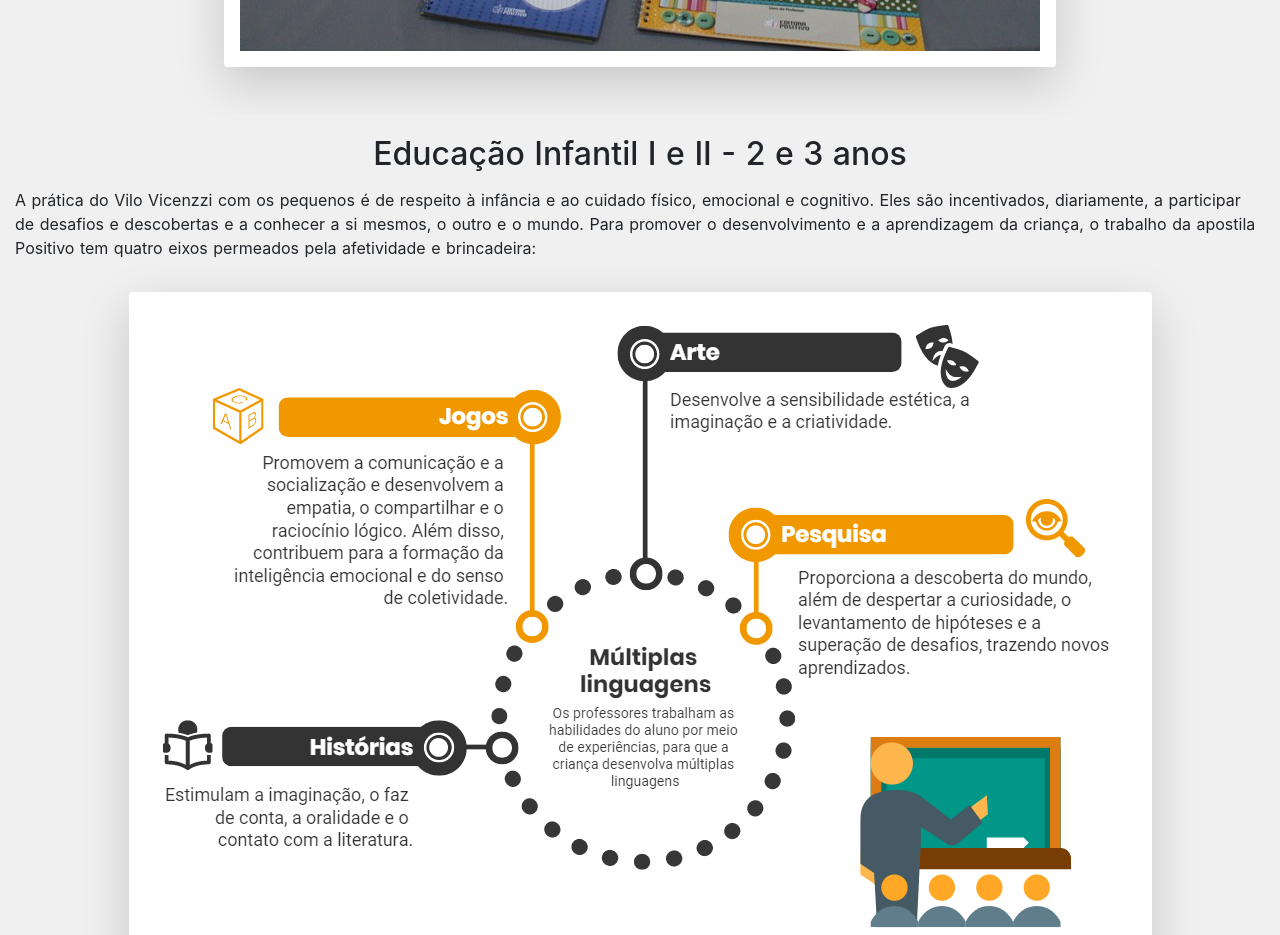
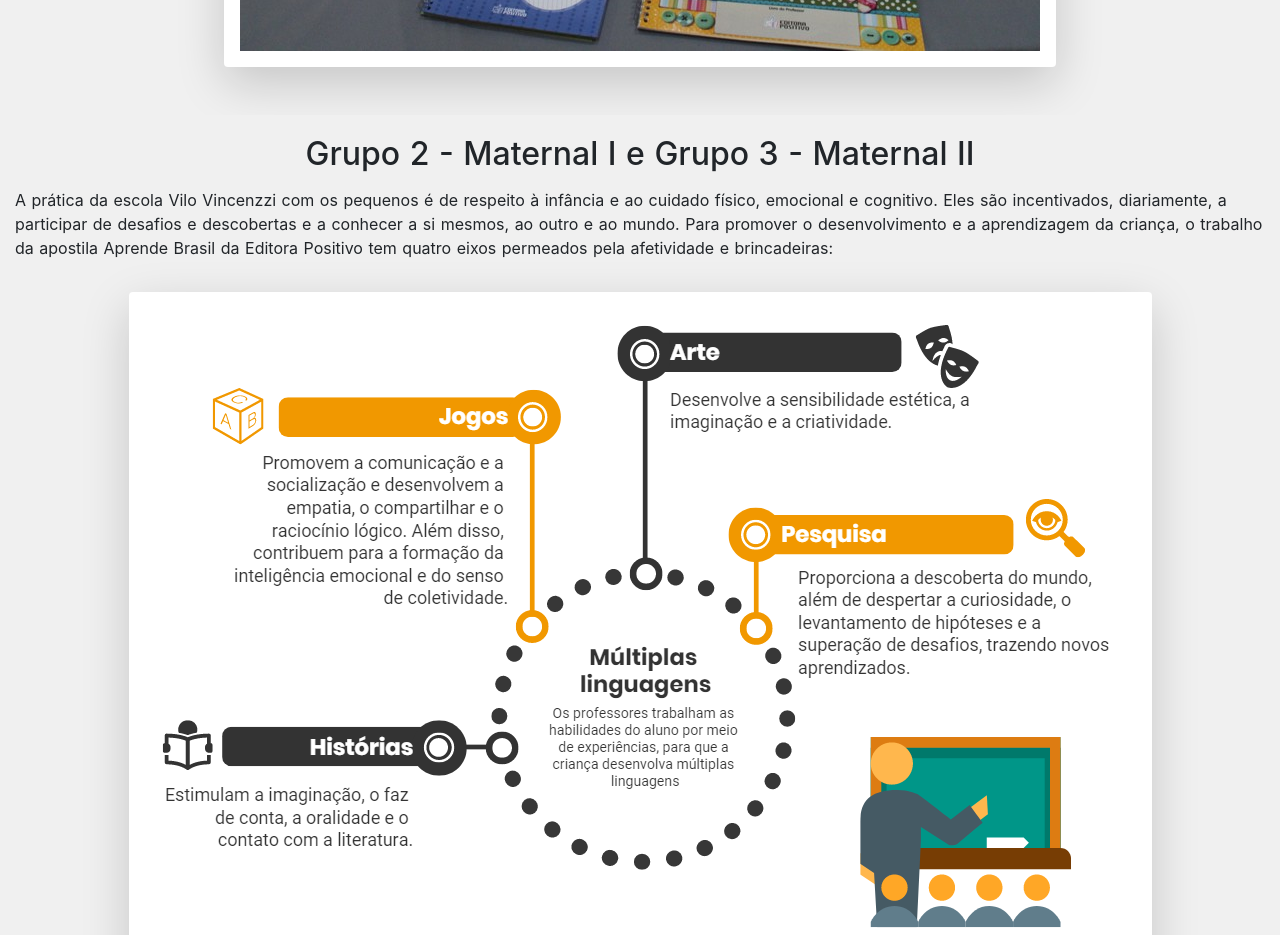
Before and after one commit to BrSouza98/webpage-vilo-vincenzzi, a Nuxt app: page /metodologia in a window 1280 px wide. Shown: the part 1300-2235 px from the top of the page. Built offline with nearby package versions, Linux system fonts and the light colour scheme.

Commit message:
Correção texto

```diff
--- a/pages/metodologia.vue
+++ b/pages/metodologia.vue
@@ -70,15 +70,14 @@
       <b-container fluid class="configuraçãoPadrao">
         <b-row>
           <b-col class="cor">
-            <h2>Educação Infantil I e II - 2 e 3 anos</h2>
+            <h2>Grupo 2 - Maternal I e Grupo 3 - Maternal II</h2>
             <p>
-              A prática do Vilo Vicenzzi com os pequenos é de respeito à
-              infância e ao cuidado físico, emocional e cognitivo. Eles são
-              incentivados, diariamente, a participar de desafios e descobertas
-              e a conhecer a si mesmos, o outro e o mundo. Para promover o
-              desenvolvimento e a aprendizagem da criança, o trabalho da
-              apostila Positivo tem quatro eixos permeados pela afetividade e
-              brincadeira:
+              A prática da escola Vilo Vincenzzi com os pequenos é de respeito à infância e ao cuidado físico,
+              emocional e cognitivo. Eles são incentivados, diariamente,
+              a participar de desafios e descobertas e a conhecer a si mesmos, ao outro e ao mundo.
+              Para promover o desenvolvimento e a aprendizagem da criança,
+              o trabalho da apostila Aprende Brasil da Editora Positivo tem quatro eixos permeados
+              pela afetividade e brincadeiras:
             </p>
             <div
               class="d-flex flex-wrap align-items-center justify-content-center"
```
